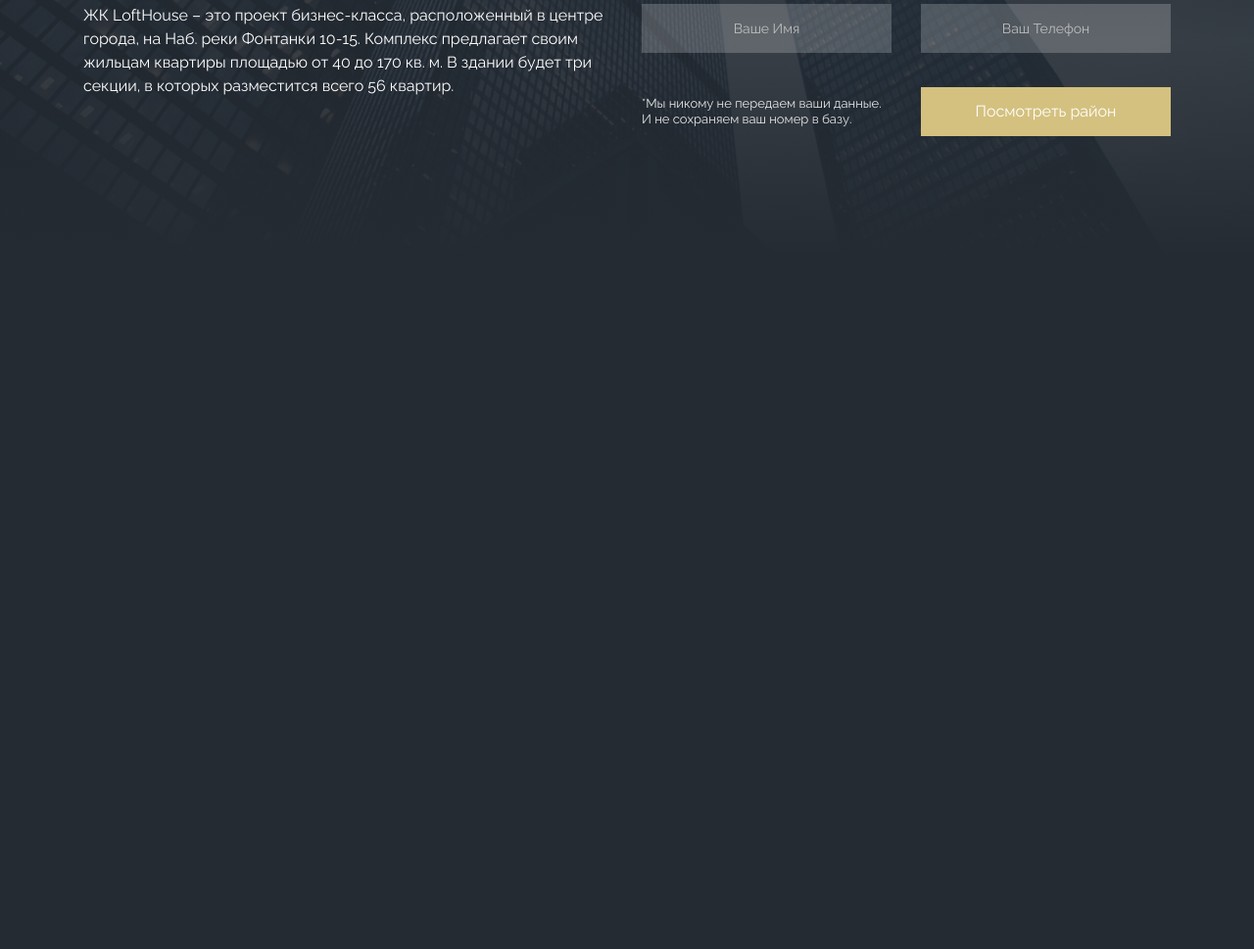
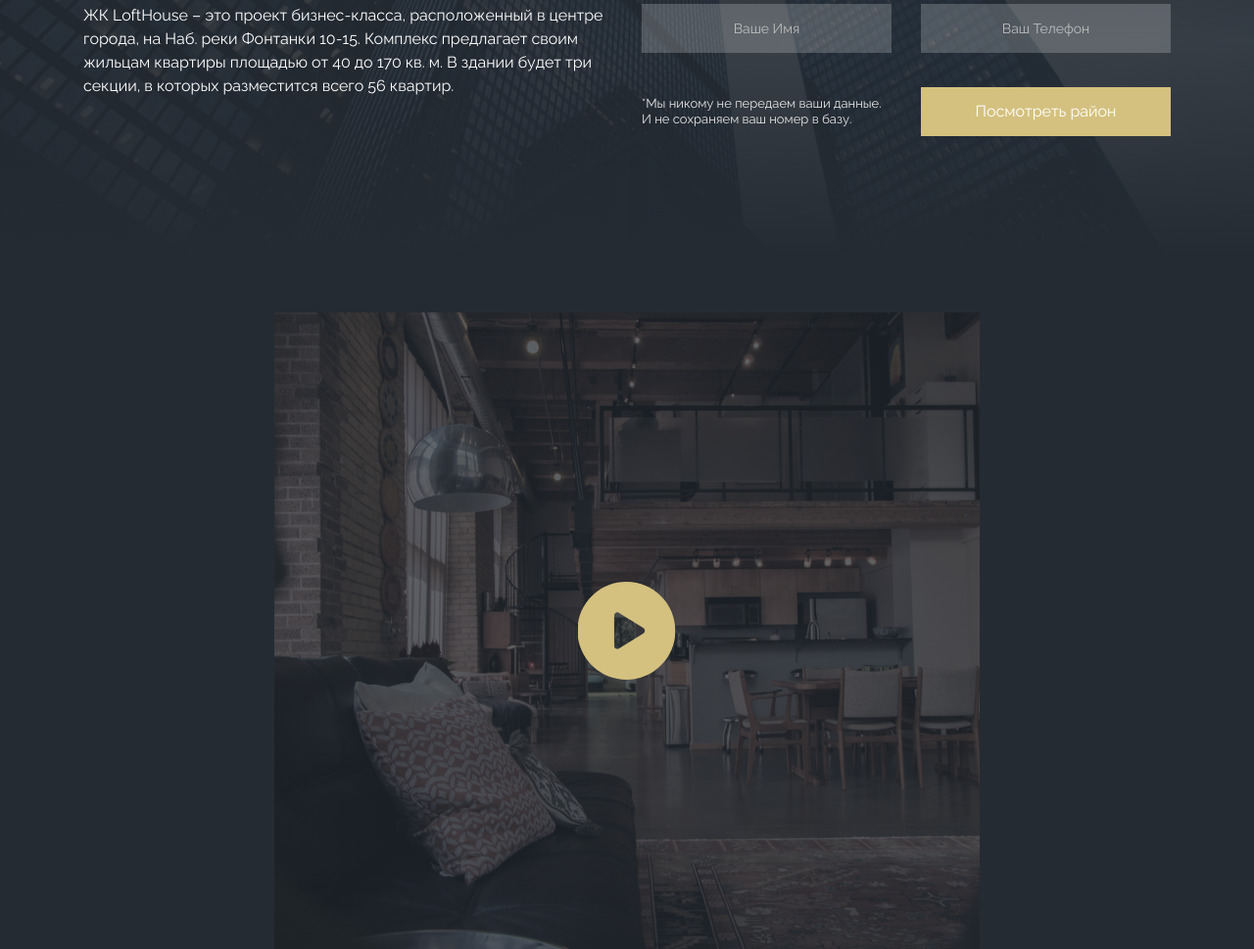
Before and after one commit to AleksAUP/LoftHouse, a plain HTML site: page index.html in a window 1280 px wide. Shown: the part 2304-3273 px from the top of the page at 98% size. Before the commit the page ends 2623 px from the top, so only its background shows below. Drawn offline with nearby package versions, Linux system fonts and the light colour scheme.

Commit message:
feat: add section video

```diff
--- a/index.html
+++ b/index.html
@@ -317,7 +317,14 @@
                 </div>
             </div>
         </section>
-
+        <section class="page__video video">
+            <div class="video__container _container">
+                <a href="#" class="video__link _ibg">
+                    <img src="./img/video/video-bg.jpg" alt="" class="video__link-bg">
+                    <img src="./img/video/play-button.svg" alt="" class="video__link-icon">
+                </a>
+            </div>
+        </section>
     </main>
 </body>
 </html>
--- a/scss/blocks/_cta.scss
+++ b/scss/blocks/_cta.scss
@@ -16,8 +16,6 @@
     &__desk {
         line-height: 150%;
     }
-    &__form {
-    }
     &__bg {
         position: absolute;
         top: 0;
@@ -25,9 +23,6 @@
         width: 100%;
         height: 100%;
         z-index: -1;
-    }
-    &__bg img{
-
     }
 }
 
--- /dev/null
+++ b/scss/blocks/_video.scss
@@ -0,0 +1,42 @@
+.page__video .video__link-icon {
+        height: 100px;
+        width: 100px;
+        top: 50%;
+        left: 50%;
+        transform: scale(1.2);
+        transform: translate(-50%,-50%);
+        transition: transform 0.4s ease;
+}
+.page__video .video__link:hover .video__link-icon {
+    transform: translate(-50%,-50%) scale(1.2);
+}
+.video {
+
+    &__container{
+        display: flex;
+        justify-content: center;
+    }
+    &__link {
+        display: block;
+        flex: 0 1 64.864%;
+        padding-bottom: 58.56%;
+    }
+
+    &__link::before {
+        background: linear-gradient(0deg, rgba(110, 146, 187, 0.5) 20%);
+        position: absolute;
+        content: "";
+        z-index: 1;
+        inset: 0; /* same as { top: 0; right: 0; bottom: 0; left: 0; } */
+        background: linear-gradient(0deg, rgba(36, 43, 51, 0.80) 0%, rgba(36, 43, 51, 0.80) 100%);
+        opacity: 0.9;
+        transition: opacity 0.4s ease;
+    }
+    &__link:hover::before {
+        opacity: 0.3;
+    }
+    &__link-icon{
+        z-index: 2;
+    }
+
+}
--- a/scss/main.scss
+++ b/scss/main.scss
@@ -11,3 +11,4 @@
 @import './blocks/benefits';
 @import './blocks/appartments';
 @import './blocks/_cta';
+@import './blocks/_video';
```
Also changed, not shown: css/main.css, img/video/play-button.svg (added), img/video/video-bg.jpg (added), 1 other file.
